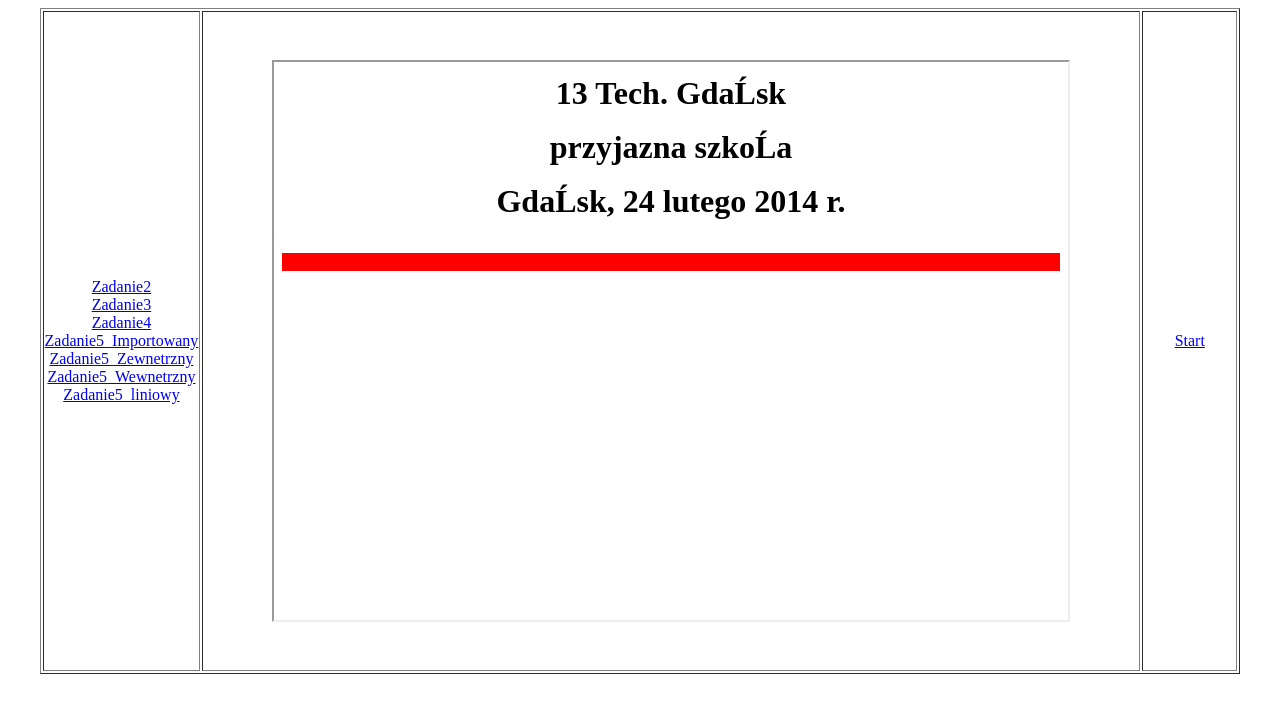
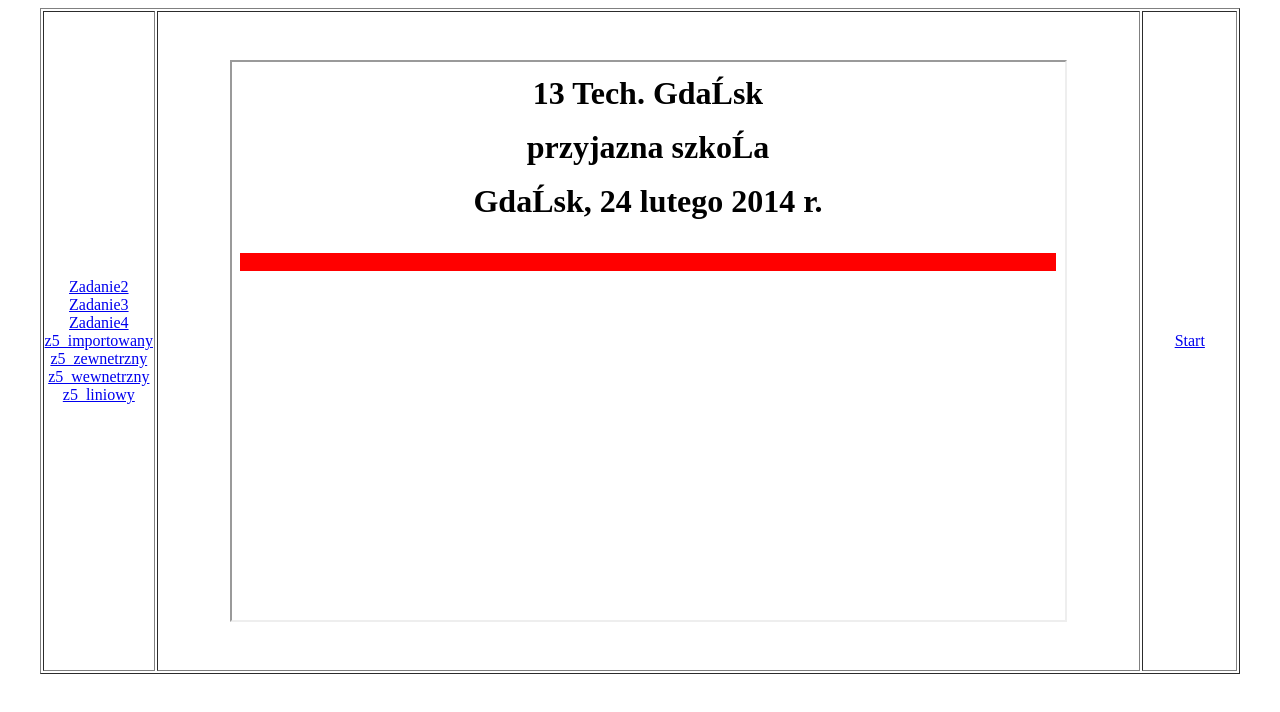
Before and after one commit to jakubtartas/css, a plain HTML site: page index.html in a window 1280 px wide. Drawn offline with Linux system fonts and the light colour scheme.

Commit message:
Update index.html

```diff
--- a/index.html
+++ b/index.html
@@ -14,13 +14,13 @@
  <br>
   <a href="https://jakubtartas.github.io/css/Zadanie4" target="strony">Zadanie4</a>
  <br>
-  <a href="https://jakubtartas.github.io/css/tart_z5_1" target="strony">Zadanie5_Importowany</a>
+  <a href="https://jakubtartas.github.io/css/tart_z5_1" target="strony">z5_importowany</a>
    <br>
-  <a href="https://jakubtartas.github.io/css/Zadanie5_" target="strony">Zadanie5_Zewnetrzny</a>
+  <a href="https://jakubtartas.github.io/css/Zadanie5_" target="strony">z5_zewnetrzny</a>
    <br>
-  <a href="https://jakubtartas.github.io/css/Zadanie5_" target="strony">Zadanie5_Wewnetrzny</a>
+  <a href="https://jakubtartas.github.io/css/Zadanie5_" target="strony">z5_wewnetrzny</a>
    <br>
-  <a href="https://jakubtartas.github.io/css/Zadanie5_" target="strony">Zadanie5_liniowy</a>
+  <a href="https://jakubtartas.github.io/css/Zadanie5_" target="strony">z5_liniowy</a>
  </td>
  <td align=center><iframe width=85% height=85% name="strony" src="start.html" border="0"></iframe>
  </td>
```
